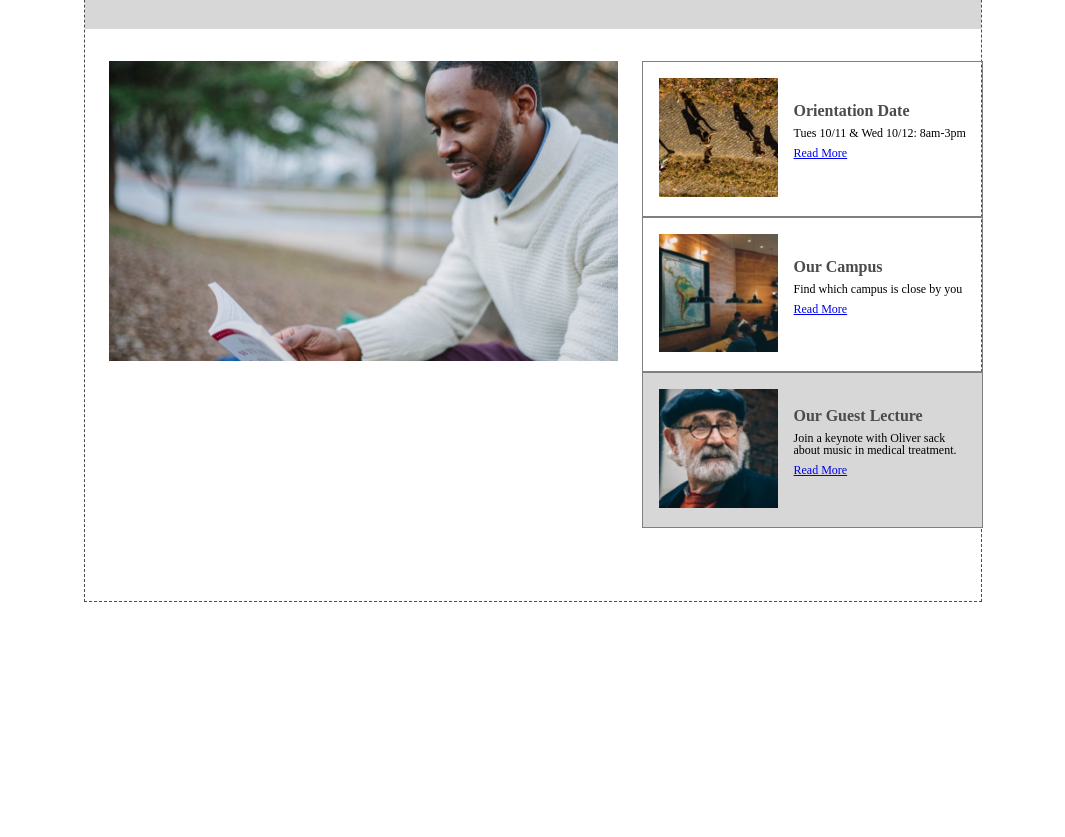
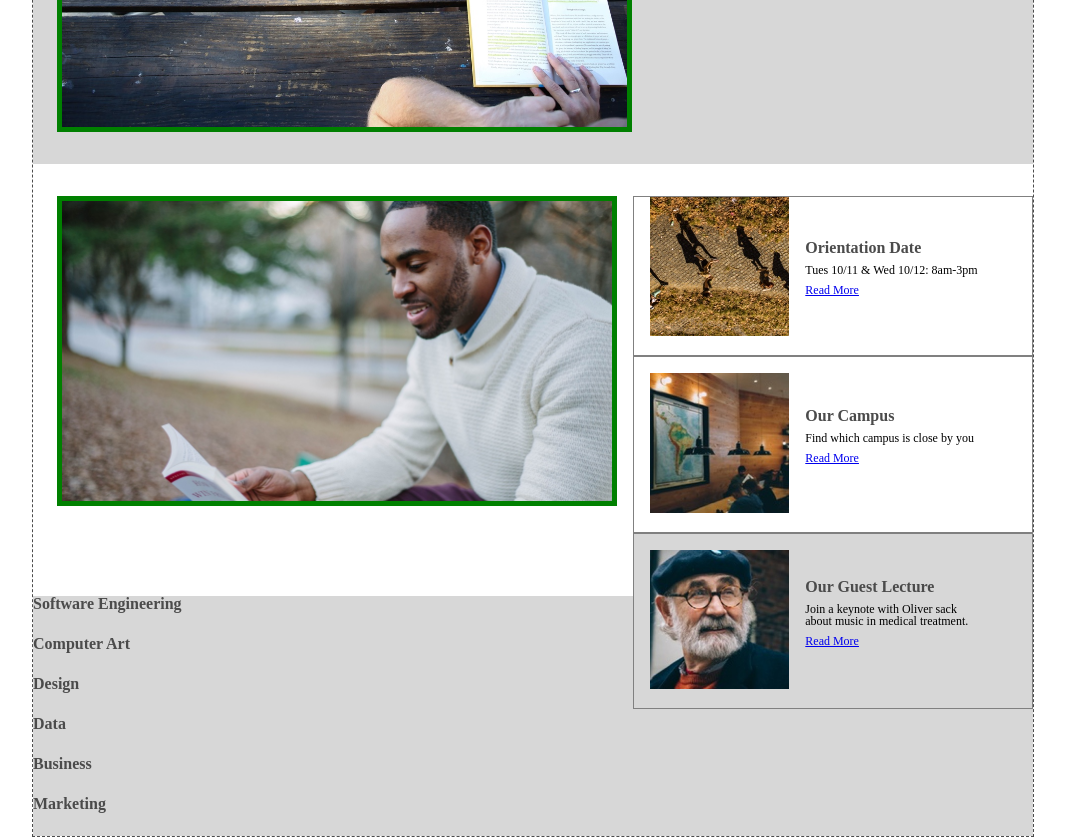
Before and after one commit to mrrichardasmith/Capstone-Project-Dev, a plain HTML site: page index.html in a window 1280 px wide. Shown: the part 400-1237 px from the top of the page, without its empty margins (107-1172 px from the left). Before the commit the page ends 1002 px from the top, so only its background shows below. Drawn offline with Linux system fonts and the light colour scheme; files whose address does not match are found by name.

Commit message:
Making progress had to break out some of the attempt at lean code to address the challenges. I am 5% off with one of the specs due to margins not sure if that is an issue or not

```diff
--- a/index.html
+++ b/index.html
@@ -32,15 +32,15 @@
           </div>
         </div>
         <div class="bannerbox">
-          <div class="bannerdisplay">
-
+          <div class="section2">
+            <div class="leftimage">
               <div class="defaultpic picurl2">
                 <!--Image passed from CSS -->
               </div>
-
+            </div>
             <div class="tribloc">
               <div class="bloc">
-                <div class="smallpic">
+                <div class="smallpic" id="notop">
                   <img src="./resources/images/information-orientation.jpg">
                 </div>
                 <div class="bloccontent">
@@ -79,6 +79,26 @@
             </div>
           </div>
         </div>
+        <div class="learnbox greyback">
+          <div class="learnbloc">
+            <h3>Software Engineering</h3>
+          </div>
+          <div class="learnbloc">
+            <h3>Computer Art</h3>
+          </div>
+          <div class="learnbloc">
+            <h3>Design</h3>
+          </div>
+          <div class="learnbloc">
+            <h3>Data</h3>
+          </div>
+          <div class="learnbloc">
+            <h3>Business</h3>
+          </div>
+          <div class="learnbloc">
+            <h3>Marketing</h3>
+          </div>
+        </div>
     </div>
   </body>
 </html>
--- a/resources/css/style.css
+++ b/resources/css/style.css
@@ -8,8 +8,7 @@ body  {
 }
 
 .content  {
-  width: 70%;
-  height: 1000px;
+  width: 1000px;
   border: dashed #4B4B4B 0.5px;
 }
 
@@ -45,6 +44,7 @@ header  {
 
 .bannerbox  {
   width: 100%;
+  height: auto;
 }
 
 .greyback  {
@@ -54,7 +54,12 @@ header  {
 .bannerdisplay  {
   display: flex;
   justify-content: center;
-  align-items: center;
+  align-items: center
+}
+
+.section2  {
+  display: flex;
+  justify-content: space-between;
 }
 
 .headings h1, h3  {
@@ -68,20 +73,23 @@ header  {
 }
 
 .defaultpic  {
-  width: 60%;
-  height: 300px;
   background-image: center;
   background-size: cover;
   background-repeat: no-repeat;
   margin: 2rem 1.5rem;
+  border: solid green 5px;
 }
 
 .picurl1  {
   background-image: url(file:///C:/Users/smithr/Documents/Projects/capstone_colmar_project/resources/images/banner.jpg);
+  height: 425px;
+  width: 60%;
 }
 
 .picurl2  {
   background-image: url(file:///C:/Users/smithr/Documents/Projects/capstone_colmar_project/resources/images/information-main.jpg);
+  height: 300px;
+  width: 100%;
 }
 
 .headings  {
@@ -99,17 +107,21 @@ button a {
   color: white;
 }
 
+.leftimage  {
+  width: 55%;
+}
+
 .tribloc  {
+  margin-top: 32px;
+  margin-left: 0;
   width: 40%;
-  height: 300px;
+  height: 400px;
 }
 
 .bloc  {
   display: flex;
   justify-content: flex-start;
   align-items: center;
-  height: auto;
-  width: 100%;
   border: solid grey 1px;
 }
 
@@ -117,6 +129,10 @@ button a {
   width: 35%;
   height: auto;
   margin: 1rem;
+}
+
+#notop  {
+  margin-top: 0;
 }
 
 .smallpic img  {
@@ -133,8 +149,7 @@ button a {
   font-size: 0.75rem;
 }
 
-test  {
-  border" solid orange 5px;
-  width: 100%;
+.learnbox  {
+  width: 100%
   height: auto;
 }
```
